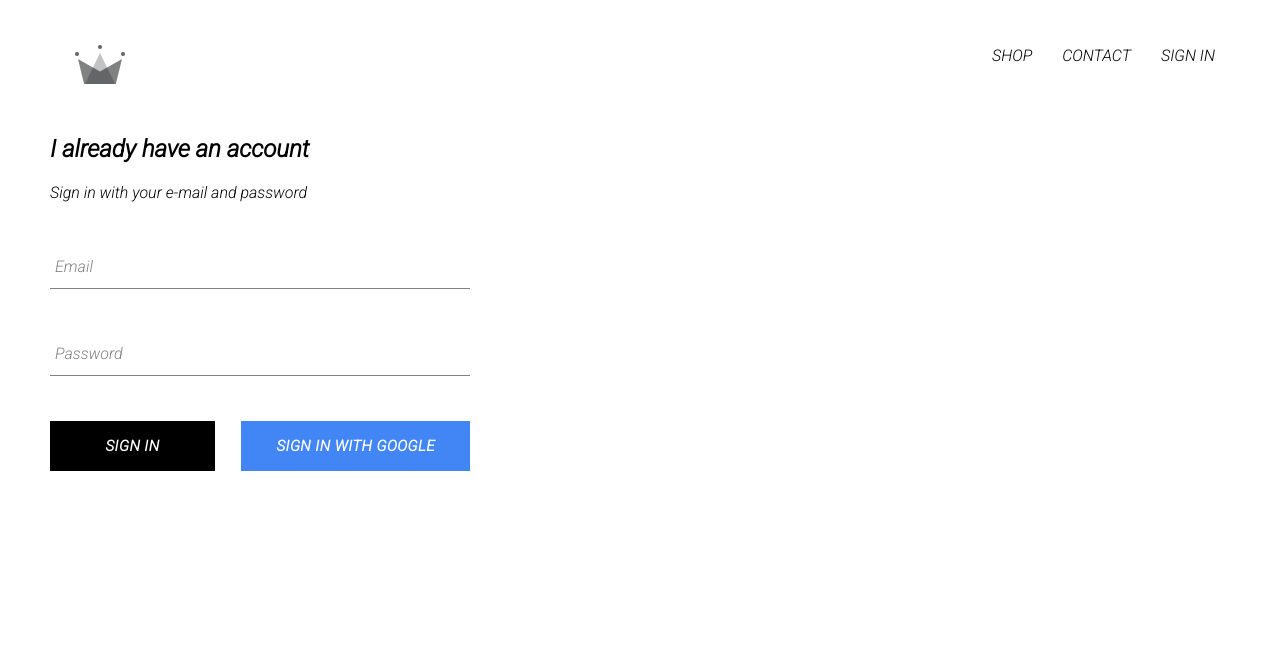
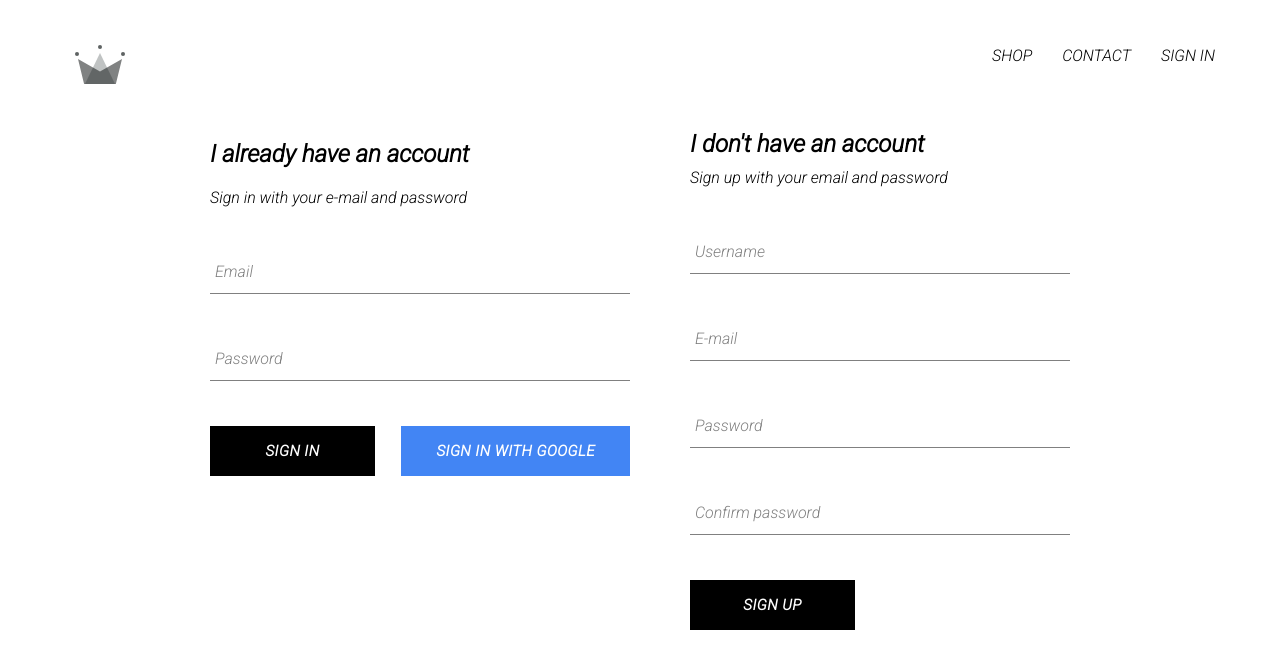
Before and after one commit to Juan-Manuel-Di-feo/ECommerceApp, a React (Create React App) app: page /auth in a window 1280 px wide. Shown: the top 668 px of the page. Built offline with nearby package versions, Linux system fonts and the light colour scheme; no server answers.

Commit message:
added sign up and sign in with email and password

```diff
--- a/src/App.js
+++ b/src/App.js
@@ -5,10 +5,10 @@
 import ShopPage from './pages/shop-page/shop-page.component';
 import Header from './components/header-component/header.component';
 import AuthPage from './pages/auth-page/auth-page';
-import { auth } from './firebase/firebase.utils'
+import { auth, createUserProfileDocument } from './firebase/firebase.utils'
 
 class App extends React.Component {
-  constructor(){
+  constructor() {
     super();
     this.state = {
       currentUser: null
@@ -17,13 +17,28 @@
 
   unsuscribeFromAuth = null;
 
-  componentDidMount(){
-    this.unsuscribeFromAuth = auth.onAuthStateChanged(user =>  {
-      this.setState({currentUser: user})
-    })
+  componentDidMount() {
+    this.unsuscribeFromAuth = auth.onAuthStateChanged(async userAuth => {
+      if (userAuth) {
+        const userRef = await createUserProfileDocument(userAuth)
+
+        userRef.onSnapshot(snapShot => {
+          this.setState({
+            currentUser: {
+              id: snapShot.id,
+              ...snapShot.data()
+            }
+          }, () => {
+          })
+        })
+      }
+
+      this.setState({ currentUser: userAuth })
+
+    });
   }
 
-  componentWillUnmount(){
+  componentWillUnmount() {
     this.unsuscribeFromAuth()
   }
 
--- a/src/components/sign-in/sign-in.component.jsx
+++ b/src/components/sign-in/sign-in.component.jsx
@@ -2,7 +2,7 @@
 import FormInput from '../form-input/form-input.component';
 import './sign-in.styles.scss'
 import CustomButton from '../custom-button/custom-button.component';
-import { signInWithGoogle } from '../../firebase/firebase.utils'
+import { auth, signInWithGoogle } from '../../firebase/firebase.utils'
 
 class SignIn extends React.Component {
     constructor(props) {
@@ -14,12 +14,20 @@
         }
     }
 
-    handleSubmit = event => {
+    handleSubmit = async event => {
         event.preventDefault()
-        this.setState({
-            email: '',
-            password: ''
-        })
+        const {email, password} = this.state;
+
+        try{
+            await auth.signInWithEmailAndPassword(email, password)
+            this.setState({
+                email: '',
+                password: ''
+            })
+        }catch{
+            console.error('error')
+        }
+
     }
 
     handleChange = event => {
@@ -38,7 +46,7 @@
                     <FormInput name="password" type="password" value={this.state.password} required handleChange={this.handleChange} label="Password" />
                     <div className='buttons'>
                         <CustomButton type="submit" > Sign In </CustomButton >
-                        <CustomButton onClick={signInWithGoogle} isGoogleSignIn>
+                        <CustomButton type="button" onClick={signInWithGoogle} isGoogleSignIn>
                             Sign In with Google
                         </CustomButton >
                     </div>
--- /dev/null
+++ b/src/components/sign-up/sign-up.component.jsx
@@ -0,0 +1,78 @@
+import React from 'react'
+import FormInput from '../form-input/form-input.component'
+import CustomButton from '../custom-button/custom-button.component'
+import { auth, createUserProfileDocument } from '../../firebase/firebase.utils'
+import './sign-up.styles.scss'
+
+class SignUp extends React.Component {
+
+    constructor() {
+        super();
+        this.state = {
+            displayName: '',
+            email: '',
+            password: '',
+            confirmPassword: ''
+        }
+    }
+
+    handleSubmit = async event => {
+
+        const { displayName, email, password, confirmPassword } = this.state;
+
+        event.preventDefault();
+        if (password !== confirmPassword) {
+            alert("Passwords don't match")
+            return;
+        }
+        try {
+            const { user } = await auth.createUserWithEmailAndPassword(email, password);
+
+            await createUserProfileDocument(user, { displayName })
+
+            this.setState({
+                displayName: '',
+                email: '',
+                password: '',
+                confirmPassword: ''
+            }
+            )
+        } catch {
+            console.error('error')
+        }
+    }
+
+    handleChange = event => {
+        const {name,value} = event.target;
+        this.setState({
+            [name]: value
+        })
+    }
+
+    render() {
+        const { displayName, email, password, confirmPassword } = this.state;
+        return (
+            <div className="sign-up">
+                <h2 className="title">I don't have an account</h2>
+                <span>Sign up with your email and password</span>
+                <form className="form" onSubmit={this.handleSubmit}>
+                    <FormInput type='text' name='displayName' value={displayName} onChange={this.handleChange} label='Username' required>
+
+                    </FormInput>
+                    <FormInput type='email' name='email' value={email} onChange={this.handleChange} label='E-mail' required>
+
+                    </FormInput>
+                    <FormInput type='password' name='password' value={password} onChange={this.handleChange} label='Password' required>
+
+                    </FormInput>
+                    <FormInput type='password' name='confirmPassword' value={confirmPassword} onChange={this.handleChange} label='Confirm password' required>
+
+                    </FormInput>
+
+                    <CustomButton type='submit'>SIGN UP</CustomButton>
+                </form>
+            </div>
+        )
+    }
+}
+export default SignUp;
--- /dev/null
+++ b/src/components/sign-up/sign-up.styles.scss
@@ -0,0 +1,9 @@
+.sign-up {
+  display: flex;
+  flex-direction: column;
+  width: 380px;
+
+  .title {
+    margin: 10px 0;
+  }
+}
--- a/src/firebase/firebase.utils.js
+++ b/src/firebase/firebase.utils.js
@@ -1,6 +1,7 @@
 import firebase from 'firebase/app';
 import 'firebase/firestore';
 import 'firebase/auth';
+
 
 const config = {
   apiKey: "AIzaSyCaXi8WUTVWu-lOazN2qBMn4oCI-LGnD4k",
@@ -12,6 +13,33 @@
   measurementId: "G-KFH91NVKCZ"
 };
 
+export const createUserProfileDocument = async (userAuth, additionalData) => {
+  if (!userAuth) return;
+
+  const userRef = firestore.doc(`users/${userAuth.uid}`);
+  const snapshot = await userRef.get()
+
+  if(!snapshot.exists){
+    const {displayName, email} = userAuth
+    const createdAt = new Date()
+
+    try{
+      await userRef.set({
+        displayName,
+        email,
+        createdAt,
+        ...additionalData
+      })
+    }catch{
+      console.log("an error has ocurred")
+      console.error();
+    }
+  };
+
+  return userRef
+
+}
+
 firebase.initializeApp(config);
 
 export const auth = firebase.auth();
@@ -20,6 +48,9 @@
 const provider = new firebase.auth.GoogleAuthProvider();
 provider.setCustomParameters({ prompt: 'select_account' });
 
-export const signInWithGoogle = () => auth.signInWithPopup(provider);
+
+export const signInWithGoogle = () =>  auth.signInWithPopup(provider);
+
+
 
 export default firebase;
--- a/src/pages/auth-page/auth-page.jsx
+++ b/src/pages/auth-page/auth-page.jsx
@@ -1,10 +1,12 @@
 import React from 'react'
 import SignIn from '../../components/sign-in/sign-in.component';
+import SignUp from '../../components/sign-up/sign-up.component';
 import './auth-page.styles.scss'
 
 const AuthPage = () => (
     <div className='sign-in-and-sign-up'>
         <SignIn/>
+        <SignUp/>
     </div>
 );
 
--- a/src/pages/auth-page/auth-page.styles.scss
+++ b/src/pages/auth-page/auth-page.styles.scss
@@ -0,0 +1,6 @@
+.sign-in-and-sign-up{
+    width: 860px;
+    display: flex;
+    justify-content: space-between;
+    margin: 30px auto;
+}
```
Lines whose indentation alone changed are shown as unchanged.
